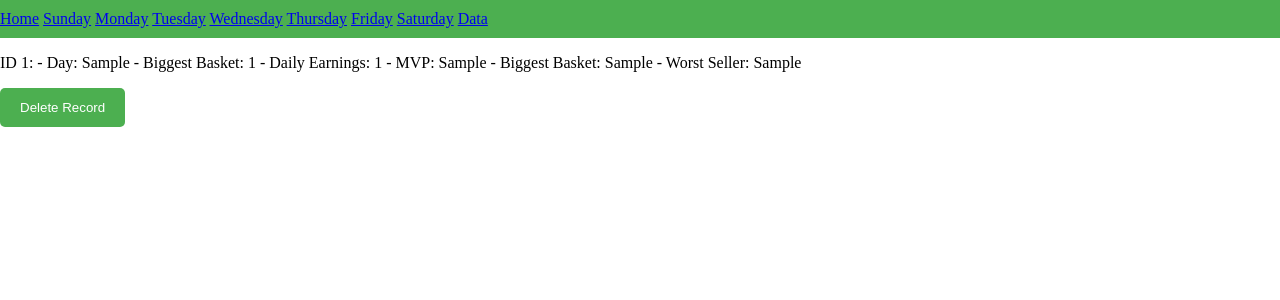
After one commit to jgoldberg-shine/week8testing, a Flask app: page /page9 in a window 1280 px wide. The commit adds this page. Shown: the top 300 px of the page. Run offline with Flask 3, Linux system fonts and the light colour scheme; tables that the repository leaves empty hold one stand-in row (values such as "Sample post").

Commit message:
data page added

```diff
--- a/website/templates/base.html
+++ b/website/templates/base.html
@@ -10,13 +10,14 @@
 
   <nav>
     <a href ="{{url_for('my_view.home')}}">Home</a>
-    <a href ="{{url_for('my_view.page2')}}">Monday</a>
-    <a href ="{{url_for('my_view.page3')}}">Tuesday</a>
-    <a href ="{{url_for('my_view.page4')}}">Wednesday</a>
-    <a href ="{{url_for('my_view.page5')}}">Thursday</a>
-    <a href ="{{url_for('my_view.page6')}}">Friday</a>
-    <a href ="{{url_for('my_view.page7')}}">Saturday</a>
-    <a href ="{{url_for('my_view.page8')}}">Sunday</a>
+    <a href ="{{url_for('my_view.page2')}}">Sunday</a>
+    <a href ="{{url_for('my_view.page3')}}">Monday</a>
+    <a href ="{{url_for('my_view.page4')}}">Tuesday</a>
+    <a href ="{{url_for('my_view.page5')}}">Wednesday</a>
+    <a href ="{{url_for('my_view.page6')}}">Thursday</a>
+    <a href ="{{url_for('my_view.page7')}}">Friday</a>
+    <a href ="{{url_for('my_view.page8')}}">Saturday</a>
+    <a href ="{{url_for('my_view.page9')}}">Data</a>
   </nav>
 
   {% block content %}
--- /dev/null
+++ b/website/templates/page9.html
@@ -0,0 +1,17 @@
+{% extends 'base.html' %}
+
+{% block content %}
+
+
+{% for mega in data %}
+    <div class="mega-item">
+        <p>ID {{ mega.id }}: - Day: {{ mega.day }} - Biggest Basket: {{ mega.biggest_basket }} - Daily Earnings: {{ mega.daily_earnings }} - MVP: {{ mega.staff_mvp }} - Biggest Basket: {{ mega.best_seller }} - Worst Seller: {{ mega.worst_seller }}</p>
+        <form action="{{ url_for('my_view.delete', mega_id=mega.id) }}" method="POST" style="display: inline;" onsubmit="return confirm('Are you sure you want to delete this record? This cannot be undone.');">
+            <button type="submit">Delete Record</button>
+        </form>
+    </div>
+{% endfor %}
+
+
+
+{% endblock %}
--- a/website/views.py
+++ b/website/views.py
@@ -21,7 +21,7 @@ def home():
     mega_list = Mega.query.all()
     message = request.args.get("message", None) #Get any message or success parameter from the request URL
     success = request.args.get("success", None)
-    data = Mega.query.all()
+    # data = Mega.query.all()
 
     staff_mvp_names = [mega.staff_mvp for mega in mega_list]
     if staff_mvp_names:
@@ -66,7 +66,7 @@ def home():
         daily_earnings.append(entry.daily_earnings)
 
     plt.figure(figsize=(8, 6))
-    plt.bar(days, daily_earnings)
+    plt.scatter(days, daily_earnings)
     plt.title('Daily Earnings')
     plt.xlabel('Day')
     plt.ylabel('Earnings')
@@ -78,7 +78,7 @@ def home():
 
     graph_url = base64.b64encode(img.getvalue()).decode()
 
-    return render_template("index.html", mega_list=mega_list, message=message, success=success, data=data, common_name = common_name, best_daily_earnings = best_daily_earnings, biggest_basket_earnings = biggest_basket_earnings, common_best_seller = common_best_seller, common_worst_seller = common_worst_seller, graph_url = graph_url)
+    return render_template("index.html", mega_list=mega_list, message=message, success=success, common_name = common_name, best_daily_earnings = best_daily_earnings, biggest_basket_earnings = biggest_basket_earnings, common_best_seller = common_best_seller, common_worst_seller = common_worst_seller, graph_url = graph_url)
 
 @my_view.route("/add", methods=["POST"])    #allows post methods
 def add():
@@ -92,69 +92,19 @@ def add():
             worst_seller = request.form.get ("worst_seller")
             existing_entry = Mega.query.filter_by(day=day).first()
             if existing_entry:
-                message = "Error adding your task to the ToDo list, you cannot have more than one entry for the same day"
+                message = "Error adding your entry. You cannot add two entries for the same day. If you wish to delete or edit an entry then go to the 'Data' page."
                 return redirect(url_for("my_view.home", message=message))
             new_mega = Mega(day = day, biggest_basket = biggest_basket, staff_mvp = staff_mvp, daily_earnings = daily_earnings, best_seller = best_seller, worst_seller = worst_seller)
             db.session.add(new_mega)   #add into db
             db.session.commit()
-            success = "Task added successfully"    #
+            success = "Entry added successfully"    #
             return redirect(url_for("my_view.home", success = success))
         except:
-            message = "Error adding your task to the ToDo list, you can not have more than one of the same task" # If an error occurs during adding the task, set an error message
+            message = "Error adding your entry. You cannot add two entries for the same day. If you wish to delete or edit an entry then go to the 'Data' page." # If an error occurs during adding the task, set an error message
             return redirect(url_for("my_view.home", message = message))
 
 
-# @my_view.route("/graph")
-# def graph():
-#     days = []
-#     daily_earnings = []
 
-#     entries = Mega.query.all()
-#     for entry in entries:
-#         # Extract day and daily_earnings from each entry
-#         days.append(entry.day)
-#         daily_earnings.append(entry.daily_earnings)
-
-#     plt.figure(figsize=(8, 6))
-#     plt.bar(days, daily_earnings)
-#     plt.title('Daily Earnings')
-#     plt.xlabel('Day')
-#     plt.ylabel('Earnings')
-
-#     img = BytesIO()
-#     plt.savefig(img, format='png')
-#     img.seek(0)
-#     plt.close()
-
-#     graph_url = base64.b64encode(img.getvalue()).decode()
-#     return render_template('index.html', graph_url=graph_url)
-
-@my_view.route('/plot')
-def plot():
-    days = []
-    earnings = []
-
-    # Fetch data from the database
-    data = Mega.query.all()
-
-    # Extract days and earnings
-    for item in data:
-        days.append(item.day)
-        earnings.append(item.daily_earnings)
-
-    # Plotting the data
-    plt.figure(figsize=(10, 5))
-    plt.plot(days, earnings, marker='o', linestyle='-')
-    plt.title('Daily Earnings')
-    plt.xlabel('Day')
-    plt.ylabel('Earnings')
-    plt.xticks(rotation=45)
-    plt.tight_layout()
-
-    # Saving the plot to a file
-    plt.savefig('static/daily_earnings.png')
-
-    return render_template('index.html')
 
 
 @my_view.route("/page2")
@@ -186,6 +136,28 @@ def page7():
 def page8():
     return render_template("page8.html")
 
+@my_view.route("/page9")
+def page9():
+    data = Mega.query.all()
+    return render_template("page9.html", data = data)
+
+@my_view.route("/delete/<mega_id>", methods =["POST"])
+def delete (mega_id):
+    mega = Mega.query.filter_by(id=mega_id).first() # Find the todo item by its ID
+    db.session.delete(mega) # Delete the todo item from the database
+    db.session.commit()
+    return redirect(url_for("my_view.home"))
+
+
+
+# @my_view.route("/page9/<int:mega_id>", methods=['POST'])
+# def page9(mega_id):
+#     mega = Mega.query.get(mega_id)  # Retrieve the Mega object by its ID
+#     if mega:  # Check if the Mega object exists
+#         db.session.delete(mega)  # Delete the Mega object from the database
+#         db.session.commit()
+#     return redirect(url_for("page9.html"))  # Redirect to the home endpoint
+
 
 
 # @my_view.route("/update/<todo_id>")
@@ -195,12 +167,6 @@ def page8():
 #     db.session.commit()
 #     return redirect(url_for("my_view.home"))
 
-# @my_view.route("/delete/<todo_id>")
-# def delete (todo_id):
-#     todo = Todo.query.filter_by(id=todo_id).first() # Find the todo item by its ID
-#     db.session.delete(todo) # Delete the todo item from the database
-#     db.session.commit()
-#     return redirect(url_for("my_view.home"))
 
 # @my_view.route("/edit/<int:todo_id>", methods=["GET", "POST"])
 # def edit_todo(todo_id):
@@ -216,10 +182,6 @@ def page8():
 #         return redirect(url_for("my_view.home", message=message)) # Redirect to the home page with the error message
 
 
-# @my_view.route("/page2")
-# def page2():
-#     data = Todo.query.all()
-#     return render_template("page2.html", data = data)
 
 # @my_view.route("/graph")
 # def graph():
@@ -242,29 +204,3 @@ def page8():
 #     graph_url = base64.b64encode(img.getvalue()).decode()       # Convert the PNG image to base64 string
 
 #     return render_template('graph.html', graph_url=graph_url)       # Render the HTML template with the graph
-
-# @my_view.route("/graph2")
-# def graph2():
-#     dates = []
-#     tasks_count = []
-
-#     entries = Todo.query.all()
-#     for entry in entries:
-#         # Convert entry.date_created to a datetime object
-#         date_created = dateutil.parser.parse(entry.date_created)
-#         dates.append(date_created.strftime('%Y-%m-%d'))
-#         tasks_count = Todo.query.filter_by(complete=True).count()
-
-#     plt.figure(figsize=(8, 6))
-#     plt.bar(dates, tasks_count)
-#     plt.title('Completed Tasks by Date')
-#     plt.xlabel('Date')
-#     plt.ylabel('Number of Tasks Completed')
-
-#     img = BytesIO()
-#     plt.savefig(img, format='png')
-#     img.seek(0)
-#     plt.close()
-
-#     date_graph_url = base64.b64encode(img.getvalue()).decode()
-#     return render_template('graph2.html', date_graph_url=date_graph_url)
```
Also changed, not shown: website/templates/index.html (+8 -1 lines).
